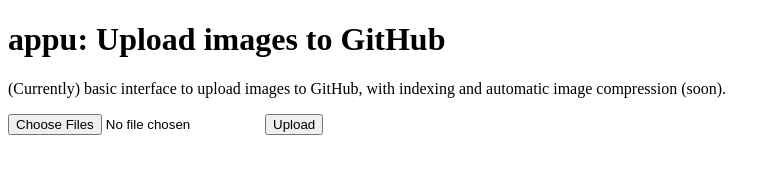
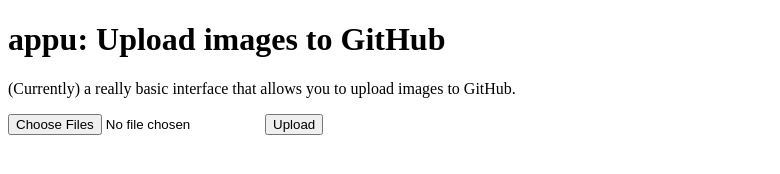
Before and after one commit to ifvictr/appu, a website: page static/index.html in a window 1280 px wide. Shown: the whole page, without its empty margins (0-780 px from the left). Drawn offline with Linux system fonts and the light colour scheme.

Commit message:
Rename assets directory

```diff
--- a/app.js
+++ b/app.js
@@ -12,7 +12,7 @@
 const upload = multer();
 
 app.set("port", process.env.PORT || 3000);
-app.use(express.static(path.join(__dirname, "public")));
+app.use(express.static(path.join(__dirname, "static/")));
 app.use(helmet());
 
 // Authenticate with GitHub
--- a/public/index.html
+++ b/static/index.html
@@ -7,7 +7,7 @@
     </head>
     <body>
         <h1>appu: Upload images to GitHub</h1>
-        <p>(Currently) basic interface to upload images to GitHub, with indexing and automatic image compression (soon).</p>
+        <p>(Currently) a really basic interface that allows you to upload images to GitHub.</p>
         <form action="/upload" method="post" enctype="multipart/form-data">
             <input type="file" name="images" multiple>
             <input type="submit" value="Upload">
```
Also changed, not shown: README.md.
